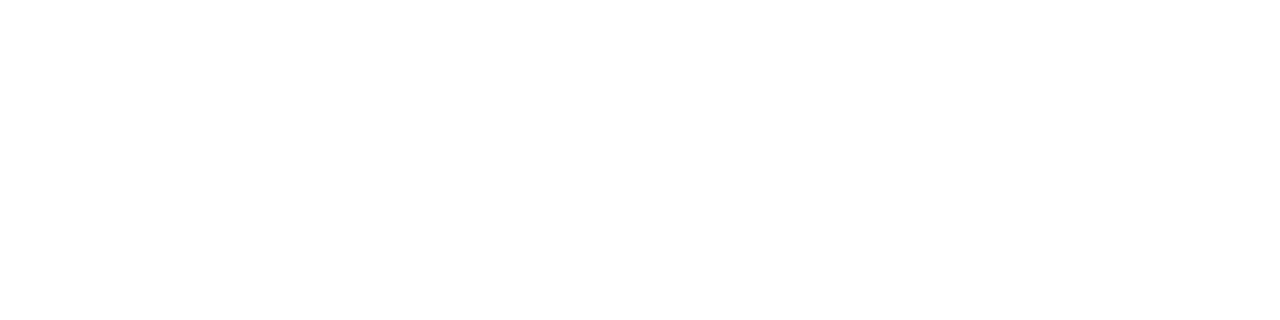
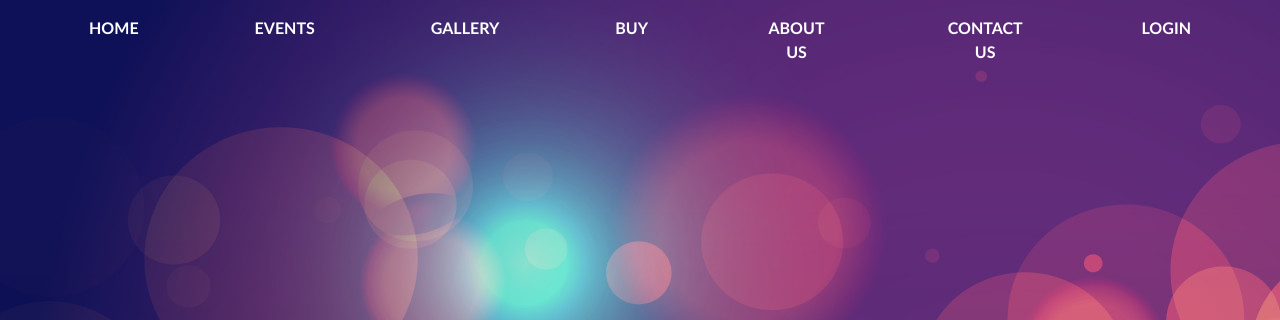
Before and after one commit to ns201standrews/eventomania, a plain HTML site: page index.html in a window 1280 px wide. Shown: the top 320 px of the page. Drawn offline with nearby package versions, Linux system fonts and the light colour scheme.

Commit message:
Change image path

```diff
--- a/aboutus-style.css
+++ b/aboutus-style.css
@@ -1,7 +1,7 @@
 body {
     font-family: 'Calibri', sans-serif;
     text-align: center;
-    background-image: url('../src/Photos/main-bg.jpg');
+    background-image: url('./Photos/main-bg.jpg');
     color: white
 }
 
--- a/buy-style.css
+++ b/buy-style.css
@@ -1,7 +1,7 @@
 body {
     font-family: 'Calibri', sans-serif;
     text-align: center;
-    background-image: url('../src/Photos/viol.jpg');
+    background-image: url('./Photos/main-bg.jpg');
     color: white
 }
 
--- a/contact-style.css
+++ b/contact-style.css
@@ -1,7 +1,7 @@
 body {
     font-family: 'Calibri', sans-serif;
     text-align: center;
-    background-image: url('../src/Photos/viol.jpg');
+    background-image: url('./Photos/main-bg.jpg');
     color: white
 }
 
--- a/events-style.css
+++ b/events-style.css
@@ -1,7 +1,7 @@
 body {
     font-family: 'Calibri', sans-serif;
     text-align: center;
-    background-image: url('../src/Photos/viol.jpg');
+    background-image: url('./Photos/main-bg.jpg');
     color: white
 }
 
--- a/gallery-style.css
+++ b/gallery-style.css
@@ -1,7 +1,7 @@
 body {
     font-family: 'Calibri', sans-serif;
     text-align: center;
-    background-image: url('../src/Photos/viol.jpg');
+    background-image: url('./Photos/main-bg.jpg');
     color: white
 }
 
--- a/login-style.css
+++ b/login-style.css
@@ -1,7 +1,7 @@
 body {
     font-family: 'Calibri', sans-serif;
     text-align: center;
-    background-image: url('../src/Photos/viol.jpg');
+    background-image: url('./Photos/main-bg.jpg');
     color: white
 }
 
--- a/styles.css
+++ b/styles.css
@@ -1,7 +1,7 @@
 body {
     font-family: 'Calibri', sans-serif;
     text-align: center;
-    background-image: url('../src/Photos/main-bg.jpg');
+    background-image: url('./Photos/main-bg.jpg');
     color: white
 }
 
```
